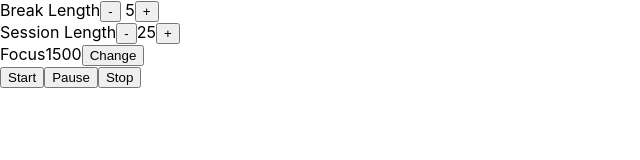
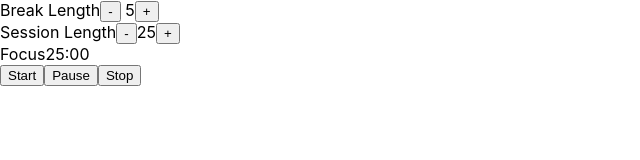
Before and after one commit to bears-team-06/pomodoro-clock, a React (Create React App) app: page / in a window 1280 px wide. Shown: the top 160 px of the page, without its empty margins (0-640 px from the left). Built offline with nearby package versions, Linux system fonts and the light colour scheme.

Commit message:
a working timer state

```diff
--- a/src/App.js
+++ b/src/App.js
@@ -4,12 +4,7 @@ import "./App.css";
 import SessionLengthConfigurationComponent from "./components/SessionLengthConfigurationComponent";
 import ReusableButtonComponent from "./components/ReusableButtonComponent";
 import TimerBox from "./components/TimerBox";
-
-const TimerState = {
-  Stopped: 0,
-  Running: 1,
-  Paused: 2
-};
+import TimerState from "./TimerState"
 
 const PomodoroState = {
     Focus: 0,
@@ -30,7 +25,7 @@ class App extends Component {
     };
   }
 
-  set timerState(state) {
+  set timerState(state) { // do we even need this property here, it does not do anything other than set/get other property?
       // this is the place to decide what to do with timers
       switch (state) {
           case TimerState.Running:
@@ -138,7 +133,7 @@ class App extends Component {
         <SessionLengthConfigurationComponent />
         <div className="row">
           <div className="col-md-4">
-              <TimerBox sessionName={this.sessionName} sessionTime={this.sessionTime} onTimerComplete={this.onTimerComplete}/>
+              <TimerBox sessionName={this.sessionName} sessionTime={this.sessionTime} timerState={this.state.timerState} onTimerComplete={this.onTimerComplete}/>
           </div>
           <div className="col-md-4">
             <ReusableButtonComponent
--- /dev/null
+++ b/src/TimerState.js
@@ -0,0 +1,7 @@
+const TimerState = {
+    Stopped: 0,
+    Running: 1,
+    Paused: 2
+};
+
+export default TimerState
--- a/src/components/TimerBox.js
+++ b/src/components/TimerBox.js
@@ -1,12 +1,72 @@
-import React from 'react'
-function TimerBox(props) {
-    return (
-        <div>
-            <span>{props.sessionName}</span>
-            <span>{props.sessionTime}</span>
-            <button onClick={props.onTimerComplete}>Change</button>
-        </div>
-    )
+import React, {Component} from "react";
+import TimerState from "../TimerState"
+
+class TimerBox extends Component {
+    componentWillReceiveProps(newProps) {
+        if(this.state.timerState !== TimerState.Running && newProps.timerState === TimerState.Running) {
+            this.startTicking()
+        }
+        if(this.state.timerState === TimerState.Running && newProps.timerState === TimerState.Paused) {
+            this.stopTimer()
+        }
+        if(this.props.sessionTime !== newProps.sessionTime && this.props.sessionName !== newProps.sessionName) {
+            this.setState({
+                timeInSeconds: newProps.sessionTime
+            })
+        }
+        this.setState({
+            timerState: newProps.timerState
+        })
+    }
+
+    constructor(props) {
+        super(props);
+        this.state = {
+            timeInSeconds: props.sessionTime,
+            timerState: props.timerState
+        };
+        this.timer = null
+    }
+
+    get minutes() {
+        let minutes = parseInt(this.state.timeInSeconds / 60);
+        return minutes > 9 ? `${minutes}` : `0${minutes}`;
+    }
+
+    get seconds() {
+        let seconds = parseInt(this.state.timeInSeconds % 60);
+        return seconds > 9 ? `${seconds}` : `0${seconds}`;
+    }
+
+    stopTimer() {
+        this.timer && clearInterval(this.timer)
+    }
+
+    onTimerComplete() {
+        this.stopTimer()
+        this.props.onTimerComplete && this.props.onTimerComplete()
+    }
+
+    startTicking = () => {
+        this.timer = setInterval(() => {
+            if (this.state.timeInSeconds === 0) {
+                this.onTimerComplete()
+            } else {
+                this.setState((state, props) => ({
+                    timeInSeconds: state.timeInSeconds - 1
+                }));
+            }
+        }, 1000);
+    }
+
+    render() {
+        return (
+            <div>
+                <span>{this.props.sessionName}</span>
+                <span>{`${this.minutes}:${this.seconds}`}</span>
+            </div>
+        );
+    }
 }
 
 export default TimerBox;
```
Also changed, not shown: src/Timer.js (deleted, +0 -15 lines).
